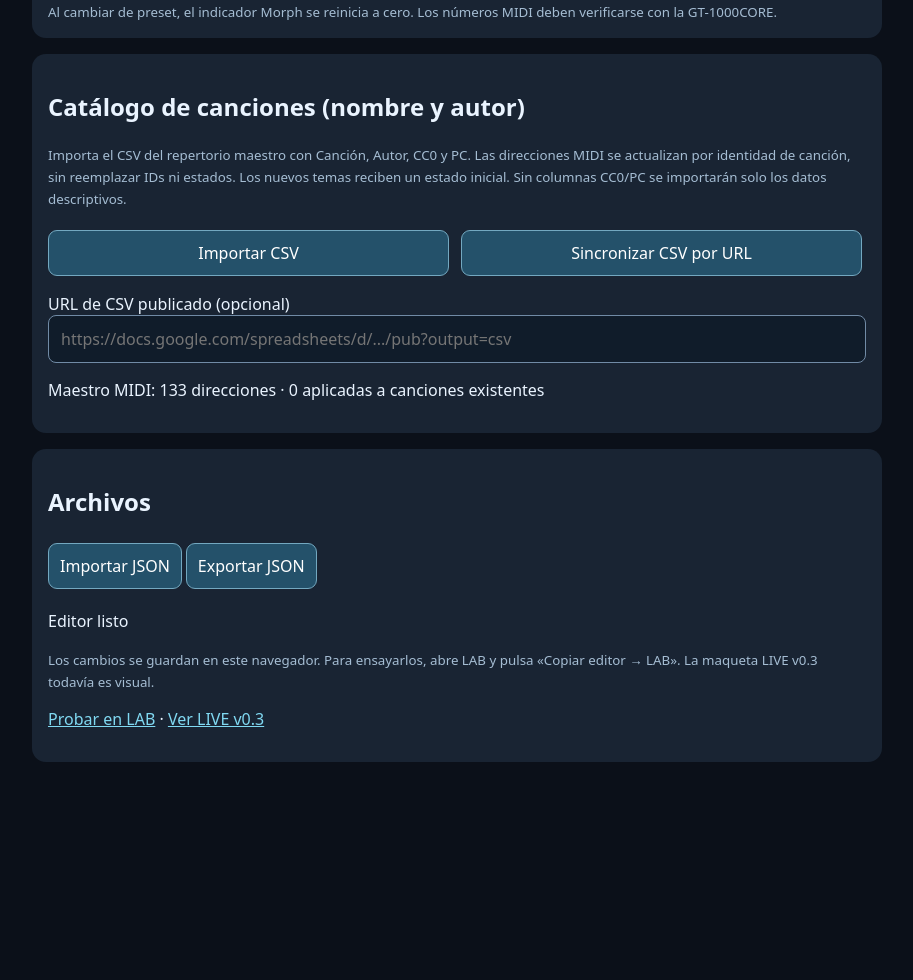
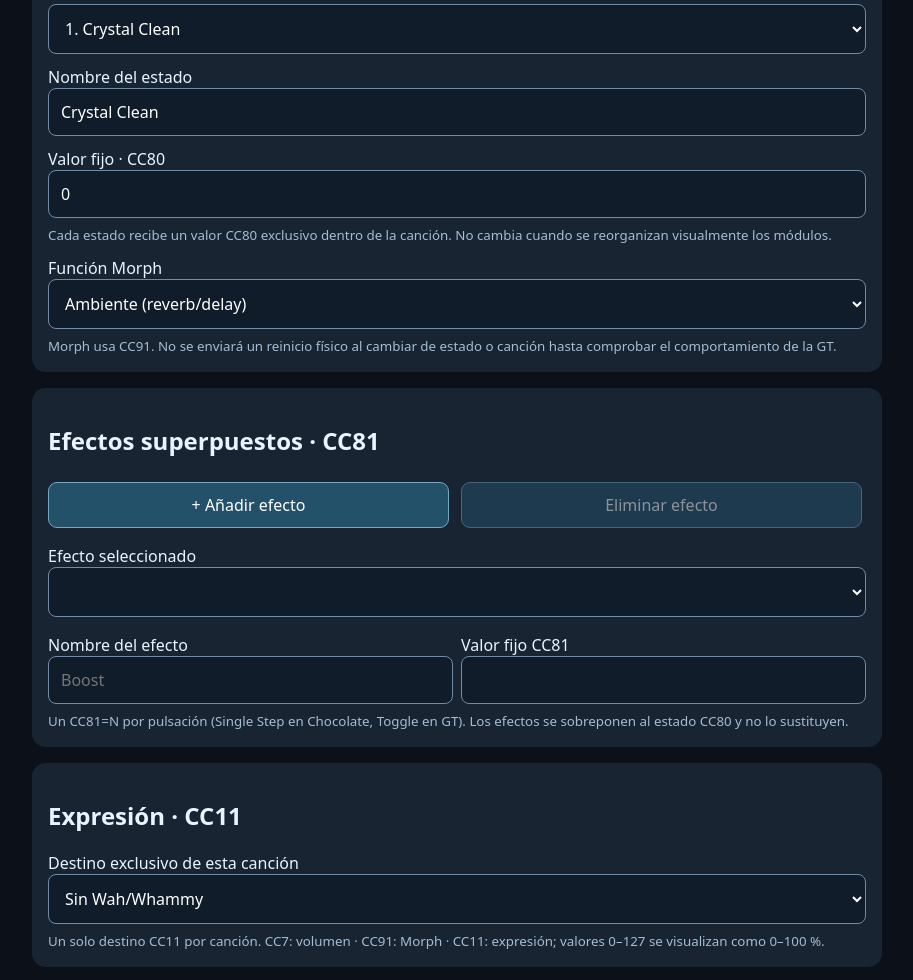
Before and after one commit to geobit1989-crypto/MIDI-HUD, a plain HTML site: page editor/index.html in a window 1280 px wide. Shown: the part 1144-2124 px from the top of the page, without its empty margins (183-1096 px from the left). Before the commit the page ends 1942 px from the top, so only its background shows below. Drawn offline with Linux system fonts and the light colour scheme.

Commit message:
feat(editor): edit SIG RX channels, CC80 states, CC81 overlays and CC11 mode

```diff
--- a/editor/index.html
+++ b/editor/index.html
@@ -1,11 +1,18 @@
 <!doctype html>
 <html lang="es"><head><meta charset="utf-8"><meta name="viewport" content="width=device-width,initial-scale=1"><title>MIDI HUD · Configuración</title>
 <style>:root{font-family:system-ui;color:#eaf4ff;background:#0b1019}body{max-width:850px;margin:auto;padding:20px}h1{margin-bottom:4px}small{color:#a5bdd3}.card{background:#192433;border-radius:14px;padding:16px;margin:16px 0}label{display:block;margin:12px 0 5px}input,select{box-sizing:border-box;width:100%;padding:12px;border-radius:8px;background:#101c2a;color:white;border:1px solid #718ba6;font:inherit}button{background:#24516a;border:1px solid #73a8c0;color:white;border-radius:9px;padding:11px;margin:5px 4px 5px 0;font:inherit}button:disabled{opacity:.5}.row{display:flex;gap:8px;flex-wrap:wrap}.row>*{flex:1;min-width:145px}#notice{min-height:22px}a{color:#80d9f2}hr{border:0;border-top:1px solid #3c5369}.header{display:flex;align-items:center;justify-content:space-between;gap:10px}.liveBtn{display:inline-flex;align-items:center;gap:7px;background:#087c9a;border:1px solid #30c9e9;color:white;padding:12px 15px;border-radius:10px;text-decoration:none;font-weight:700;white-space:nowrap}.liveBtn svg{width:17px;height:17px;fill:currentColor}</style></head><body>
-<div class="header"><h1>MIDI HUD · Configuración</h1><a class="liveBtn" href="../v03.html" aria-label="Ver maqueta LIVE v0.3"><span aria-hidden="true" style="font-size:23px;line-height:1">♫</span> LIVE v0.3</a></div><small>Preparación de repertorios · motor compartido v0.3 · recepción MIDI todavía sin conexión física</small><p><a href="../lab/">Abrir banco de pruebas LAB</a></p>
+<div class="header"><h1>MIDI HUD · Configuración</h1><a class="liveBtn" href="../v03.html" aria-label="Ver maqueta LIVE v0.3"><span aria-hidden="true" style="font-size:23px;line-height:1">♫</span> LIVE v0.3</a></div><small>Preparación de repertorios · motor compartido v0.4 · mapa CC y recepción F8 definidos; dispositivo MIDI aún por verificar</small><p><a href="../lab/">Abrir banco de pruebas LAB</a></p>
+<div class="card"><h2>Canales MIDI</h2><div class="row"><label>RX MIDI HUD (1–16)<input id="hudChannel" type="number" min="1" max="16" step="1"></label><label>RX GT-1000CORE (1–16)<input id="gtChannel" type="number" min="1" max="16" step="1" placeholder="Pendiente"></label></div>
+<small>Canales diferentes. El MIDI Clock F8 no tiene canal; llega globalmente desde GT. Ajusta también el hardware para que coincida con estos canales.</small></div>
 <div class="card"><label>Nombre del repertorio<input id="repName"></label><div class="row"><button id="newSong">+ Nueva canción</button><button id="removeSong">Eliminar canción</button></div><label>Canción seleccionada<select id="songSelect"></select></label><label>Título<input id="songTitle"></label><label>Tempo (BPM, opcional)<input id="tempo" type="number" min="30" max="300" step="1"></label>
 <div class="row"><label>Banco de canción · CC0<input id="songCc0" type="number" readonly placeholder="Sin asignar"></label><label>Programa de canción · PC<input id="songPc" type="number" readonly placeholder="Sin asignar"></label></div>
 <small>Dirección MIDI definida únicamente en el repertorio maestro de Google Sheets, no en los presets del HUD.</small></div>
-<div class="card"><h2>Presets de la canción</h2><div class="row"><button id="addPreset">+ Añadir preset</button><button id="removePreset">Eliminar preset</button></div><label>Preset seleccionado<select id="presetSelect"></select></label><label>Nombre del estado<input id="presetName"></label><small>Los estados utilizan controles CC; su mapa se definirá independientemente del PC de la canción.</small><label>Función Morph<select id="assignment"><option value="ambient">Ambiente (reverb/delay)</option><option value="none">Sin asignación</option><option value="soloBoost">Boost solo</option></select></label><small>Al cambiar de preset, el indicador Morph se reinicia a cero. Los números MIDI deben verificarse con la GT-1000CORE.</small></div>
+<div class="card"><h2>Presets de la canción</h2><div class="row"><button id="addPreset">+ Añadir preset</button><button id="removePreset">Eliminar preset</button></div><label>Preset seleccionado<select id="presetSelect"></select></label><label>Nombre del estado<input id="presetName"></label><label>Valor fijo · CC80<input id="presetCc80" type="number" readonly></label><small>Cada estado recibe un valor CC80 exclusivo dentro de la canción. No cambia cuando se reorganizan visualmente los módulos.</small><label>Función Morph<select id="assignment"><option value="ambient">Ambiente (reverb/delay)</option><option value="none">Sin asignación</option><option value="soloBoost">Boost solo</option></select></label><small>Morph usa CC91. No se enviará un reinicio físico al cambiar de estado o canción hasta comprobar el comportamiento de la GT.</small></div>
+<div class="card"><h2>Efectos superpuestos · CC81</h2><div class="row"><button id="addEffect">+ Añadir efecto</button><button id="removeEffect">Eliminar efecto</button></div>
+<label>Efecto seleccionado<select id="effectSelect"></select></label><div class="row"><label>Nombre del efecto<input id="effectName" placeholder="Boost"></label><label>Valor fijo CC81<input id="effectCc81" type="number" readonly></label></div>
+<small>Un CC81=N por pulsación (Single Step en Chocolate, Toggle en GT). Los efectos se sobreponen al estado CC80 y no lo sustituyen.</small></div>
+<div class="card"><h2>Expresión · CC11</h2><label>Destino exclusivo de esta canción<select id="expressionMode"><option value="none">Sin Wah/Whammy</option><option value="wah">Wah</option><option value="whammy">Whammy</option></select></label>
+<small>Un solo destino CC11 por canción. CC7: volumen · CC91: Morph · CC11: expresión; valores 0–127 se visualizan como 0–100 %.</small></div>
 <div class="card"><h2>Catálogo de canciones (nombre y autor)</h2>
 <p><small>Importa el CSV del repertorio maestro con Canción, Autor, CC0 y PC. Las direcciones MIDI se actualizan por identidad de canción, sin reemplazar IDs ni estados. Los nuevos temas reciben un estado inicial. Sin columnas CC0/PC se importarán solo los datos descriptivos.</small></p>
 <div class="row"><button id="catalogImport">Importar CSV</button><button id="catalogSync">Sincronizar CSV por URL</button></div>
@@ -15,24 +22,57 @@
 <div class="card"><h2>Archivos</h2><button id="import">Importar JSON</button><button id="export">Exportar JSON</button><input id="file" type="file" accept=".json,application/json" hidden><p id="notice" role="status"></p><small>Los cambios se guardan en este navegador. Para ensayarlos, abre LAB y pulsa «Copiar editor → LAB». La maqueta LIVE v0.3 todavía es visual.</small><p><a href="../lab/">Probar en LAB</a> · <a href="../v03.html">Ver LIVE v0.3</a></p></div>
 <script type="module">
 import {normalizeLibrary,validateLibrary} from "../core/engine.mjs";
-let db=null,si=0,pi=0;const $=s=>document.querySelector(s),uid=()=>('id-'+Date.now().toString(36)+'-'+Math.random().toString(36).slice(2,9));
+let db=null,si=0,pi=0,ei=0;const $=s=>document.querySelector(s),uid=()=>('id-'+Date.now().toString(36)+'-'+Math.random().toString(36).slice(2,9));
 function check(x){try{validateLibrary(normalizeLibrary(x));return true}catch{return false}}
-const rep=()=>db.repertoires[0],songs=()=>rep().songIds.map(id=>db.songs.find(s=>s.id===id)).filter(Boolean),song=()=>songs()[si],presets=()=>song()?.presetIds.map(id=>db.presets.find(p=>p.id===id)).filter(Boolean)||[],preset=()=>presets()[pi];
+const rep=()=>db.repertoires[0],songs=()=>rep().songIds.map(id=>db.songs.find(s=>s.id===id)).filter(Boolean),song=()=>songs()[si],presets=()=>song()?.presetIds.map(id=>db.presets.find(p=>p.id===id)).filter(Boolean)||[],preset=()=>presets()[pi],effects=()=>song()?.effects||[],effect=()=>effects()[ei];
 function save(){db=normalizeLibrary(db);validateLibrary(db);db.revision=(db.revision||0)+1;db.updatedAt=new Date().toISOString();localStorage.setItem("hudLibrary",JSON.stringify(db));$("#notice").textContent="Cambios guardados en este navegador"}
-function render(){if(!db)return;$('#repName').value=rep().name;$('#songSelect').replaceChildren(...songs().map((s,i)=>new Option((i+1)+'. '+s.title,i)));si=Math.max(0,Math.min(si,songs().length-1));$('#songSelect').value=String(si);$('#songTitle').value=song()?.title||'';$('#tempo').value=song()?.tempoBpm??'';$('#songCc0').value=song()?.midiAddress?.cc0??'';$('#songPc').value=song()?.midiAddress?.pc??'';$('#removeSong').disabled=songs().length<=1;$('#presetSelect').replaceChildren(...presets().map((p,i)=>new Option((i+1)+'. '+p.name,i)));pi=Math.max(0,Math.min(pi,presets().length-1));$('#presetSelect').value=String(pi);$('#presetName').value=preset()?.name||'';$('#assignment').value=preset()?.morph?.assignment||'none';$('#removePreset').disabled=presets().length<=1}
+function render(){
+  if(!db)return;
+  $('#hudChannel').value=String(db.midi.channel);
+  $('#gtChannel').value=db.midi.gtChannel??'';
+  $('#repName').value=rep().name;
+  $('#songSelect').replaceChildren(...songs().map((s,i)=>new Option((i+1)+'. '+s.title,i)));
+  si=Math.max(0,Math.min(si,songs().length-1));$('#songSelect').value=String(si);
+  $('#songTitle').value=song()?.title||'';
+  $('#tempo').value=song()?.tempoBpm??'';
+  $('#songCc0').value=song()?.midiAddress?.cc0??'';
+  $('#songPc').value=song()?.midiAddress?.pc??'';
+  $('#expressionMode').value=song()?.expressionMode||'none';
+  $('#removeSong').disabled=songs().length<=1;
+  $('#presetSelect').replaceChildren(...presets().map((p,i)=>new Option((i+1)+'. '+p.name,i)));
+  pi=Math.max(0,Math.min(pi,presets().length-1));$('#presetSelect').value=String(pi);
+  $('#presetName').value=preset()?.name||'';
+  $('#presetCc80').value=preset()?.controlValue??'';
+  $('#assignment').value=preset()?.morph?.assignment||'none';
+  $('#removePreset').disabled=presets().length<=1;
+  $('#effectSelect').replaceChildren(...effects().map((e,i)=>new Option((i+1)+'. '+e.name,i)));
+  ei=Math.max(0,Math.min(ei,effects().length-1));$('#effectSelect').value=String(ei);
+  $('#effectName').value=effect()?.name||'';
+  $('#effectName').disabled=!effect();
+  $('#effectCc81').value=effect()?.ccValue??'';
+  $('#removeEffect').disabled=!effect();
+}
+
 function edit(field,fn){field.addEventListener("change",()=>{const previous=JSON.stringify(db);try{fn();db=normalizeLibrary(db);validateLibrary(db);save();render()}catch(error){db=JSON.parse(previous);render();$("#notice").textContent="No se guardó: "+error.message}})}
+edit($('#hudChannel'),()=>{db.midi.channel=Number($('#hudChannel').value);if(db.midi.gtChannel===db.midi.channel)throw Error('HUD y GT no pueden compartir canal RX')});
+edit($('#gtChannel'),()=>{db.midi.gtChannel=$('#gtChannel').value===''?null:Number($('#gtChannel').value);if(db.midi.gtChannel===db.midi.channel)throw Error('HUD y GT no pueden compartir canal RX')});
+edit($('#expressionMode'),()=>song().expressionMode=$('#expressionMode').value);
 edit($('#repName'),()=>rep().name=$('#repName').value.trim()||'Repertorio');
 edit($('#songTitle'),()=>song().title=$('#songTitle').value.trim()||'Sin título');
 edit($('#tempo'),()=>song().tempoBpm=$('#tempo').value===''?null:Number($('#tempo').value));
 edit($('#presetName'),()=>preset().name=$('#presetName').value.trim()||'Preset');
+edit($('#effectName'),()=>{if(!effect())throw Error('Sin efecto seleccionado');effect().name=$('#effectName').value.trim()||'Efecto'});
 edit($('#assignment'),()=>{const p=preset(),a=$('#assignment').value;p.morph.assignment=a;p.morph.parameters=a==='ambient'?{reverbLongPercent:[10,75],delayPercent:[8,60]}:a==='soloBoost'?{boostDb:[0,3]}:{}});
-$('#songSelect').onchange=()=>{si=Number($('#songSelect').value);pi=0;render()};
+$('#songSelect').onchange=()=>{si=Number($('#songSelect').value);pi=0;ei=0;render()};
+$('#effectSelect').onchange=()=>{ei=Number($('#effectSelect').value);render()};
 $('#presetSelect').onchange=()=>{pi=Number($('#presetSelect').value);render()};
-$('#newSong').onclick=()=>{const id=uid();db.songs.push({id,title:'Nueva canción',tempoBpm:null,notes:'',presetIds:[]});rep().songIds.push(id);si=songs().length-1;pi=0;addPreset();save();render()};
+$('#newSong').onclick=()=>{const id=uid();db.songs.push({id,title:'Nueva canción',tempoBpm:null,notes:'',presetIds:[],effects:[],expressionMode:'none'});rep().songIds.push(id);si=songs().length-1;pi=0;addPreset();save();render()};
 function addPreset(){const id=uid();db.presets.push({id,name:'Nuevo preset',songId:song().id,morph:{onLoad:0,min:0,max:127,assignment:'none',parameters:{}}});song().presetIds.push(id);pi=presets().length-1}
-$('#addPreset').onclick=()=>{addPreset();save();render()};
+$('#addPreset').onclick=()=>{if(presets().length>=128){$('#notice').textContent='Máximo 128 estados por canción';return}addPreset();save();render()};
+$('#addEffect').onclick=()=>{if(effects().length>=128){$('#notice').textContent='Máximo 128 efectos por canción';return}const id=uid();song().effects.push({id,name:'Efecto '+(effects().length+1)});ei=effects().length-1;save();render()};
+$('#removeEffect').onclick=()=>{if(!effect())return;song().effects=song().effects.filter(x=>x.id!==effect().id);ei=0;save();render()};
 $('#removePreset').onclick=()=>{if(presets().length<=1)return;const id=preset().id;song().presetIds=song().presetIds.filter(x=>x!==id);db.presets=db.presets.filter(x=>x.id!==id);pi=0;save();render()};
-$('#removeSong').onclick=()=>{if(songs().length<=1)return;const s=song();rep().songIds=rep().songIds.filter(x=>x!==s.id);db.presets=db.presets.filter(p=>!s.presetIds.includes(p.id));db.songs=db.songs.filter(x=>x.id!==s.id);si=0;pi=0;save();render()};
+$('#removeSong').onclick=()=>{if(songs().length<=1)return;const s=song();rep().songIds=rep().songIds.filter(x=>x!==s.id);db.presets=db.presets.filter(p=>!s.presetIds.includes(p.id));db.songs=db.songs.filter(x=>x.id!==s.id);si=0;pi=0;ei=0;save();render()};
 $('#export').onclick=()=>{if(!db)return;db=normalizeLibrary(db);validateLibrary(db);const url=URL.createObjectURL(new Blob([JSON.stringify(db,null,2)],{type:'application/json'}));const a=document.createElement('a');a.href=url;a.download='MIDI-HUD-repertorio.json';document.body.append(a);a.click();a.remove();setTimeout(()=>URL.revokeObjectURL(url),3000);$('#notice').textContent='Archivo generado'};
 // Importación aditiva: nunca sustituir datos de una canción configurada.
 const catalogKey=s=>String(s||'').normalize('NFD').replace(/[\\u0300-\\u036f]/g,'').trim().replace(/\\s+/g,' ').toLocaleLowerCase('es');
@@ -81,7 +121,7 @@ function importCatalog(text){
         }
         continue;
       }
-      const id=uid(),pid=uid();s={id,title:entry.title,author:entry.author,tempoBpm:null,notes:'',presetIds:[pid]};
+      const id=uid(),pid=uid();s={id,title:entry.title,author:entry.author,tempoBpm:null,notes:'',presetIds:[pid],effects:[],expressionMode:'none'};
       if(hasMidi){s.midiAddress={cc0:entry.cc0,pc:entry.pc};addressed++}
       db.songs.push(s);rep().songIds.push(id);db.presets.push({id:pid,name:'Inicial',songId:id,morph:{onLoad:0,min:0,max:127,assignment:'none',parameters:{}}});
       existing.set(k,s);added++;
```
